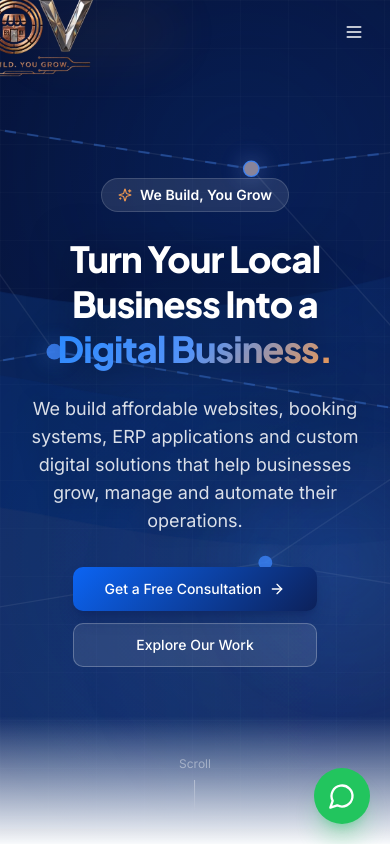
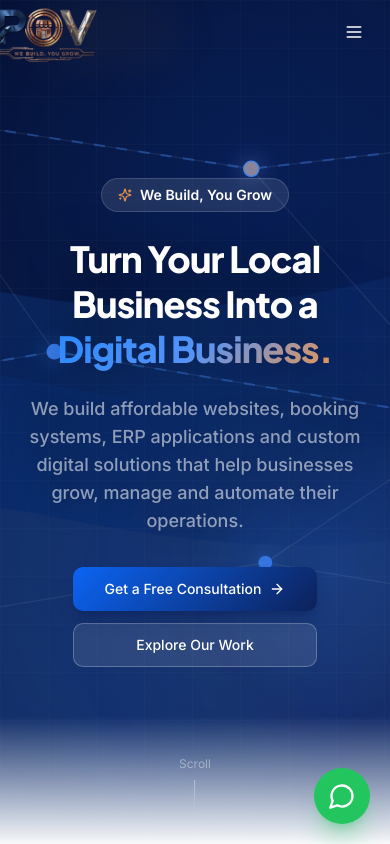
Before and after one commit to povdigitalsolutions/povdigitalsolutions, a Next.js app: page / in a window 390 px wide. Shown: the top 844 px of the page. Built offline with nearby package versions, Linux system fonts and the light colour scheme.

Commit message:
Added Favicon, adjusted logo

```diff
--- a/app/page.tsx
+++ b/app/page.tsx
@@ -55,7 +55,7 @@ export default function HomePage() {
             <span className="text-gradient-hero">Digital Business.</span>
           </h1>
           <p
-            className="mt-6 max-w-2xl animate-fade-up text-lg text-white/85 drop-shadow-[0_1px_10px_rgba(0,0,0,0.4)] sm:text-xl"
+            className="mt-6 max-w-2xl animate-fade-up text-lg font-medium text-white/55 drop-shadow-[0_2px_12px_rgba(0,0,0,0.75)] sm:text-xl"
             style={{ animationDelay: '0.2s' }}
           >
             We build affordable websites, booking systems, ERP applications and custom
--- a/components/site/navbar.tsx
+++ b/components/site/navbar.tsx
@@ -55,8 +55,10 @@ export function Navbar() {
                   src="/brand/POV_logo-transparent.png"
                   alt="POV Digital Solutions"
                   fill
-                  sizes="190px"
-                  className="relative scale-[1.75] object-contain object-left transition-transform duration-500 group-hover:scale-[1.80]"
+                  sizes="(max-width: 639px) 115px, 190px"
+                  className="object-contain object-left transition-transform duration-500
+                    scale-[1.15] sm:scale-[1.35] lg:scale-[1.75]
+                    group-hover:scale-[1.2] sm:group-hover:scale-[1.4] lg:group-hover:scale-[1.80]"
                   priority
                 />
               </div>
@@ -125,17 +127,15 @@ export function Navbar() {
             <div className="flex h-full flex-col bg-gradient-to-b from-white to-brand-light/30">
               <div className="flex items-center justify-between border-b px-5 py-4">
                 <SheetTitle className="flex items-center gap-3">
-                  <div className="relative h-12 w-[150px]">
-                    <div className="relative h-12 w-[150px]">
+                 <div className="relative h-10 w-[115px] sm:h-11 sm:w-[135px]">
                   <Image
-                        src="/brand/POV_logo_transparent.png"
+                    src="/brand/POV_logo-transparent.png"
                     alt="POV Digital Solutions"
                     fill
-                        sizes="150px"
-                        className="object-contain"
+                    sizes="(max-width: 640px) 115px, 135px"
+                    className="object-contain object-left"
                     priority
                   />
-                    </div>
                 </div>
                 </SheetTitle>
                 <SheetClose asChild>
```
Also changed, not shown: app/icon.png (added), 1 other file (tests, documents, lock files or other folders). Lines whose indentation alone changed are shown as unchanged.
